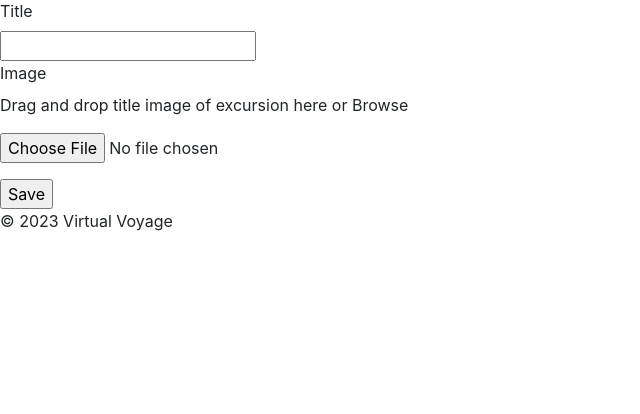
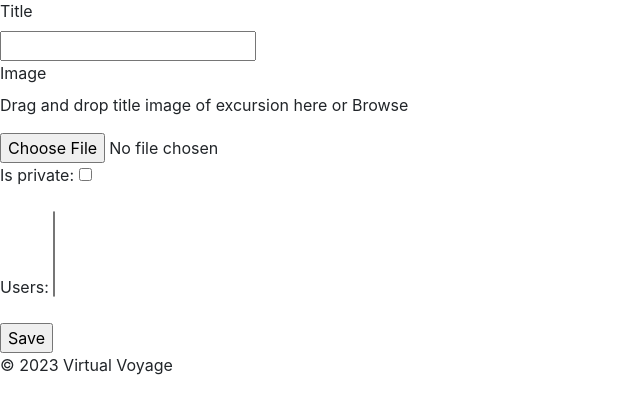
Before and after one commit to andriiko489/VirtualVoyage, a Django app: page /panorama/create/ in a window 1280 px wide. Shown: the part 57-471 px from the top of the page, without its empty margins (0-640 px from the left). Run offline with Django 3.2, Linux system fonts and the light colour scheme; a user stored in the database is signed in; some libraries are stand-ins or nearby versions.

Commit message:
fixed localhost bug and add private fields to form

```diff
--- a/panorama/form.py
+++ b/panorama/form.py
@@ -1,8 +1,11 @@
 from django.forms import ModelForm
 
 from panorama.models import Panorama
+from django.contrib.auth.models import User
 
 class PanoramaForm(ModelForm):
+    USERS = User.objects.all()
+
     class Meta:
         model = Panorama
         exclude = ('id','excursion')
--- a/panorama/templates/panorama/excursion_form.html
+++ b/panorama/templates/panorama/excursion_form.html
@@ -44,6 +44,19 @@
         <p>Drag and drop title image of excursion here or <span class="browse">Browse</span></p>
         <input class="file" type="file" name="image" accept="image/*" id="id_image">
     </div>
+  <div class="checkbox-container">
+    <label class="title" for="id_is_private">Is private:</label>
+    <input type="checkbox" name="is_private" id="id_is_private">
+  </div>
+  <p>
+    <div class="select-container">
+        <label class="title" for="id_users">Users:</label>
+        <select name="users" id="id_users" multiple>
+            {% for user in users %}
+                <option value="{{ user.id }}">{{ user.username }}</option>
+            {% endfor %}
+        </select>
+    </div>
   </p>
  <div class="submit">
   <input type="submit" value="Save">
--- a/panorama/views.py
+++ b/panorama/views.py
@@ -11,7 +11,6 @@ from .form import PanoramaForm
 def panorama(request, excursion_id=1, panorama_id=1):
     if (Excursion.objects.get(id=excursion_id).is_private == False) or (
             str(request.user) in map(str, Excursion.objects.get(id=excursion_id).users.all())):
-        print(excursion_id)
         panorams = Panorama.objects.filter(excursion=excursion_id)
         num = len(panorams)
         panorama = panorams[panorama_id-1]
@@ -36,11 +35,16 @@ def home(request):
 @method_decorator([login_required], name = 'dispatch')
 class ExcursionCreateView(CreateView):
     model = Excursion
-    fields = ['title','image']
+    fields = ['title','image','is_private','users']
     def get_absolute_url(self):
         from django.urls import reverse
         return reverse('excursions')
-
+    #def get_context_data(self, **kwargs):
+    #    # Call the base implementation first to get a context
+    #    context = super().get_context_data(**kwargs)
+    #    # Add in a QuerySet of all the books
+    #    context['users'] = User.objects.all()
+    #    return context
 class PanoramaCreateView(CreateView):
     form_class = PanoramaForm
     template_name = "panorama/panorama_form.html"
```
Also changed, not shown: panorama/templates/panorama/panorama.html (+4 -4 lines).
